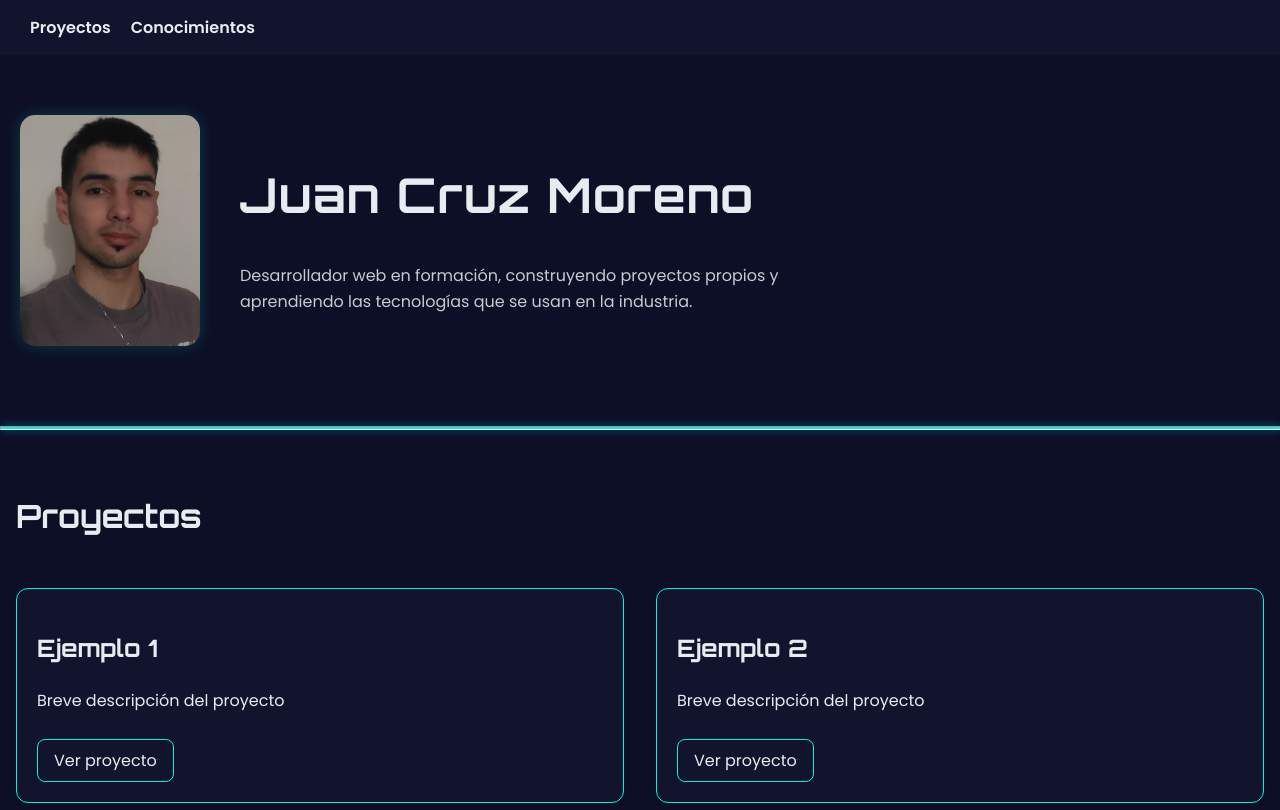
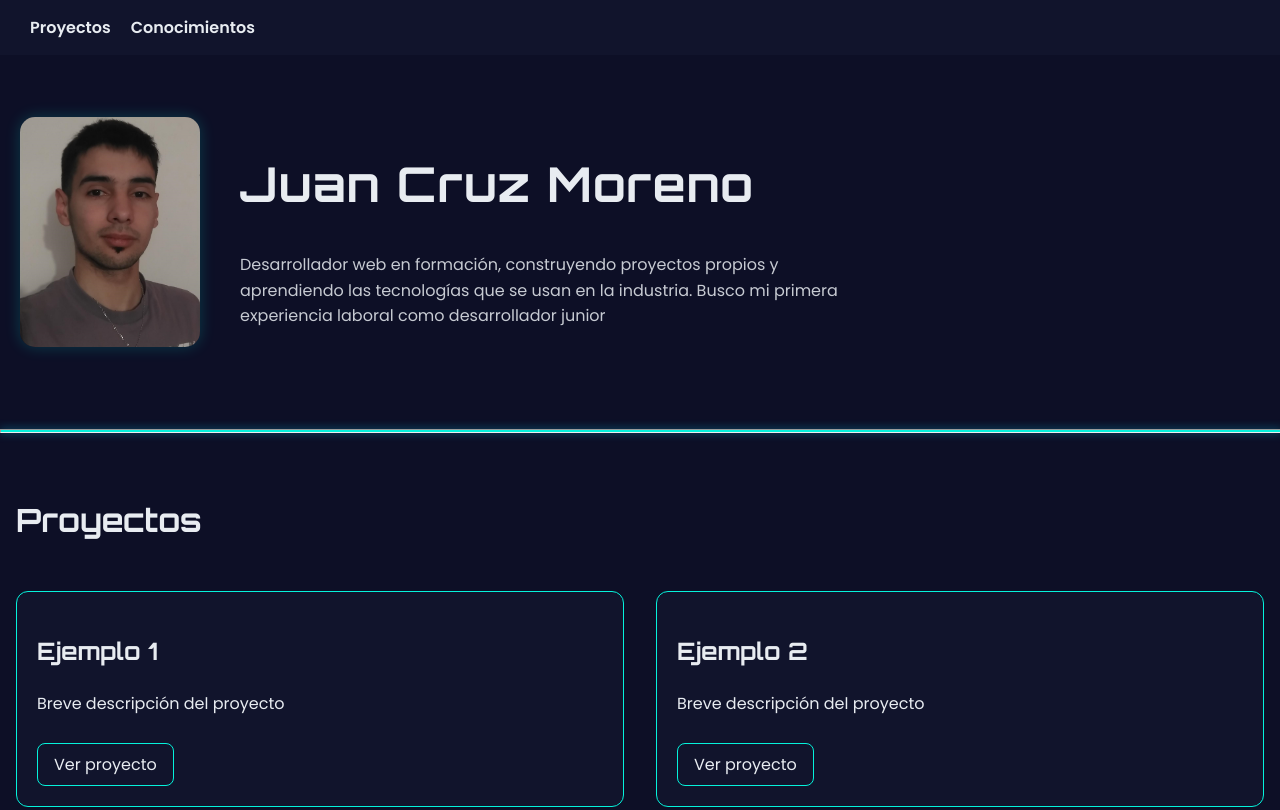
Before and after one commit to JuanXMoreno/Portfolio, a plain HTML site: page index.html in a window 1280 px wide. Shown: the top 810 px of the page. Drawn offline with Linux system fonts and the light colour scheme.

Commit message:
Update index.html

```diff
--- a/index.html
+++ b/index.html
@@ -32,6 +32,7 @@
                 <p class="text-base hero-description">
                     Desarrollador web en formación, construyendo proyectos propios y aprendiendo
                     las tecnologías que se usan en la industria.
+                    Busco mi primera experiencia laboral como desarrollador junior
                 </p>
 
             </div>
@@ -124,4 +125,5 @@
 
 </body>
 
+
 </html>
```
